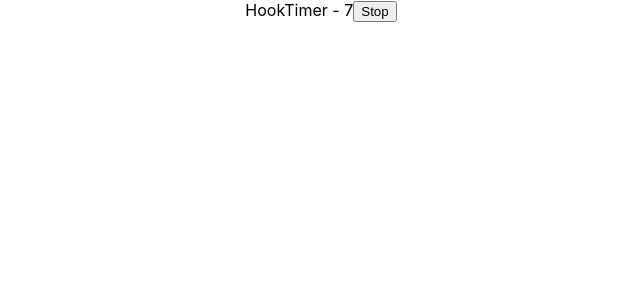
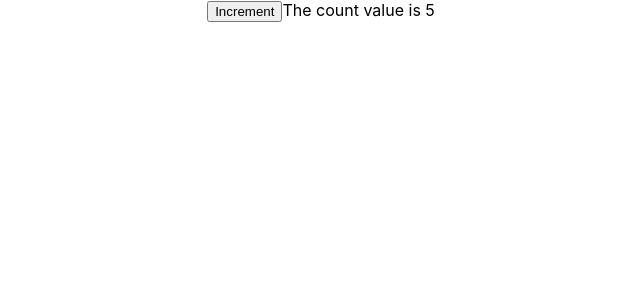
Before and after one commit to kbu715/react-typescript-demo, a React (Create React App) app: page / in a window 1280 px wide. Shown: the top 300 px of the page, without its empty margins (319-959 px from the left). Built offline with nearby package versions, Linux system fonts and the light colour scheme.

Commit message:
✨ Class Component with React and TypeScript

```diff
--- a/src/App.tsx
+++ b/src/App.tsx
@@ -1,10 +1,10 @@
 import './App.css';
-import { MutableRef } from './components/ref/MutableRef';
+import { Counter } from './components/class/Counter';
 
 function App() {
   return (
     <div className="App">
-      <MutableRef />
+      <Counter message="The count value is " />
     </div>
   );
 }
--- /dev/null
+++ b/src/components/class/Counter.tsx
@@ -0,0 +1,26 @@
+import { Component } from 'react'
+
+type CounterProps = {
+  message: string
+}
+type CounterState = {
+  count: number
+}
+
+export class Counter extends Component<CounterProps, CounterState> {
+  state = {
+    count: 5,
+  }
+
+  handleClick = () => {
+    this.setState(prevState => ({ count: prevState.count + 1 }))
+  }
+  render() {
+    return (
+      <div>
+        <button onClick={this.handleClick}>Increment</button>
+        {this.props.message} {this.state.count}
+      </div>
+    )
+  }
+}
```
